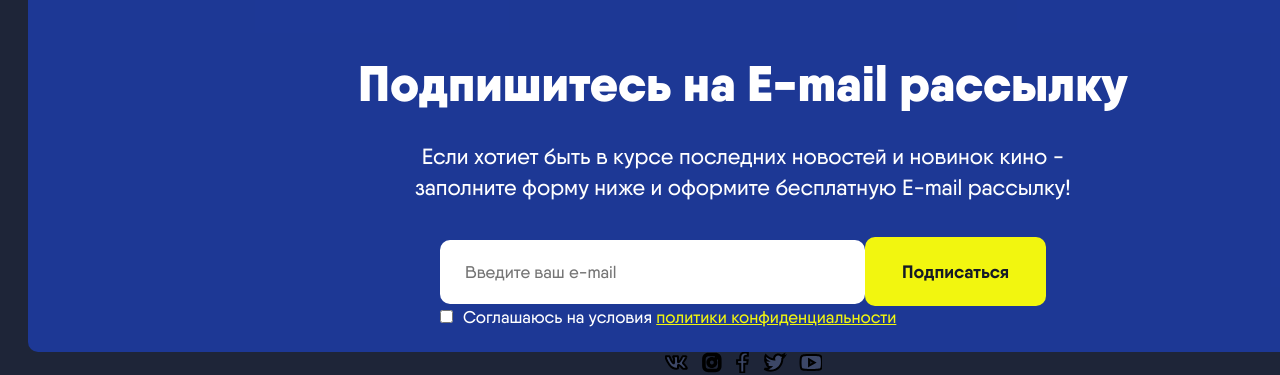
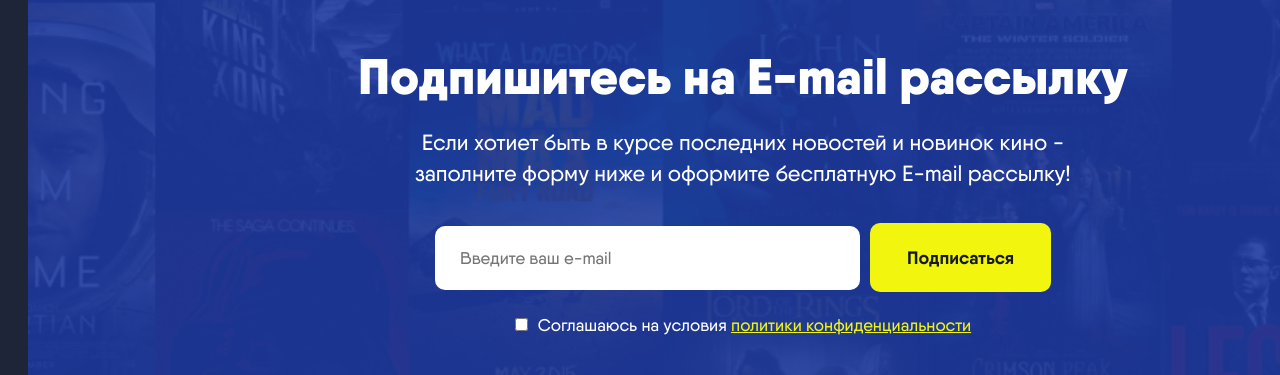
Before and after one commit to PavelLatmentsev/Online-Cinema, a React (Vite) app in the folder client/: page / in a window 1280 px wide. Shown: the part 730-1105 px from the top of the page. Built offline with nearby package versions, Linux system fonts and the light colour scheme.

Commit message:
add styles subscribe component

```diff
--- a/client/src/app/components/common/footer/footerSubscribe/footerSubscribe.module.scss
+++ b/client/src/app/components/common/footer/footerSubscribe/footerSubscribe.module.scss
@@ -6,10 +6,14 @@
     flex-direction: column;
     align-items: center;
     border-radius: 10px;
-    background: rgba(29, 58, 160, 0.9);
-
+    background: #1d3aa0e5 90%;
     font-style: normal;
     color: var(--primary-first-color);
+    &__wrapper {
+      background: url("/public//img//background/back-subscribe.png") lightgray
+        50% / cover no-repeat;
+      border-radius: 10px;
+    }
     &__logo {
       margin-top: 76px;
       margin-bottom: 53px;
@@ -17,7 +21,7 @@
     &__title {
       font-size: 50px;
       font-weight: 900;
-      line-height: normal;
+
       margin-bottom: 26px;
     }
     &__description {
@@ -28,33 +32,40 @@
       max-width: 704px;
     }
     &__email {
-      margin-bottom: 22px;
+      margin-bottom: 106px;
     }
     &__form {
       display: flex;
       align-items: baseline;
       font-size: 17px;
     }
+    &__form:first-child {
+      margin-bottom: 22px;
+      gap: 0 10px;
+    }
+    &__form:nth-child(2) {
+      justify-content: center;
+    }
     &__subtitle {
       color: var(--primary-second-color);
       color: #f2f60f;
       font-style: normal;
-      font-size:inherit;
+      font-size: inherit;
       font-weight: 400;
       line-height: 140.2%;
       text-decoration-line: underline;
     }
     &__license {
-      color:var(--primary-first-color);
+      color: var(--primary-first-color);
       text-align: start;
-      font-size:inherit;
+      font-size: inherit;
       font-style: normal;
       margin-left: 10px;
     }
     &__error {
       text-align: start;
-      color:var(--primary-error-color);
-      font-size:17px;
+      color: var(--primary-error-color);
+      font-size: 17px;
       margin: 10px 0;
     }
   }
--- a/client/src/app/components/common/footer/footerSubscribe/footerSubscribe.tsx
+++ b/client/src/app/components/common/footer/footerSubscribe/footerSubscribe.tsx
@@ -27,6 +27,7 @@ const FooterSubscribe = (): JSX.Element => {
   };
   console.log(errors);
   return (
+    <div  className={styles.footer__subscribe__wrapper}>
     <div className={styles.footer__subscribe}>
       <div className={styles.footer__subscribe__logo}>
         <img src="/img/logo/Logo.png" alt="logo" />
@@ -68,7 +69,6 @@ const FooterSubscribe = (): JSX.Element => {
                   политики конфиденциальности
                 </Link>
               </span>
-
             </div>
             {errors?.license && (
               <p className={styles.footer__subscribe__error}>
@@ -80,6 +80,7 @@ const FooterSubscribe = (): JSX.Element => {
         </FormProvider>
       </div>
     </div>
+    </div>
   );
 };
 
```
Also changed, not shown: client/public/img/background/back-subscribe.png (added).
